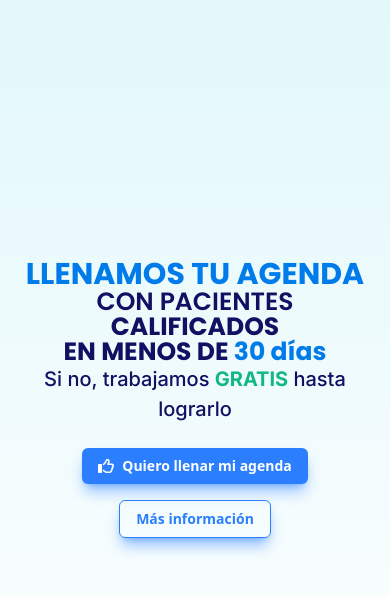
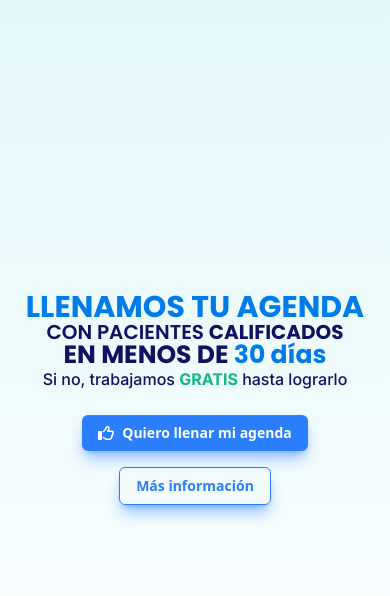
Before and after one commit to JeisonBalduz/Cesar-run, a website: page index.html in a window 390 px wide. Shown: the part 44-640 px from the top of the page. Drawn offline with nearby package versions, Linux system fonts and the light colour scheme.

Commit message:
movil v3

```diff
--- a/index.html
+++ b/index.html
@@ -71,19 +71,19 @@
     <main class="">
         <!-- Sección 1: Hero -->
         <!-- Hero Section -->
-        <header id="hero" class="flex flex-col justify-center items-center h-screen text-center px-4 pt-10 ">
+        <header id="hero" class="flex flex-col justify-center items-center h-screen text-center sm:px-0 md:px-4 pt-10 ">
             <h1 class="titulo flex flex-col sm:gap-2 md:gap-3">
                 <span class="text-[30px] sm:text-[50px] md:text-[70px] font-bold text-lightblue leading-none sm:md-4 md:md-5">LLENAMOS TU AGENDA</span>
-                <span class="text-[25px] sm:text-[40px] md:text-[50px] font-semibold text-darkblue leading-none ">
+                <span class="text-[20px] sm:text-[30px] md:text-[50px]  font-semibold text-darkblue leading-none ">
                     CON PACIENTES
-                    <span class="text-[25px] sm:text-[40px] md:text-[50px] font-bold text-darkblue">CALIFICADOS</span>
+                    <span class="font-bold text-darkblue">CALIFICADOS</span>
                 </span>
-                <span class="text-[25px] sm:text-[40px] md:text-[40px] font-bold text-darkblue leading-none">
+                <span class="text-[25px] sm:text-[30px] md:text-[40px] font-bold text-darkblue leading-none">
                     EN MENOS DE
                     <span id="typewriter" class="sm:text-[40px] md:text-[40px] font-bold text-lightblue"></span>
                 </span>
             </h1>
-            <span class="subtitulo text-[20px] sm:text-[20px] md:text-[40px] font-semibold text-darkblue">
+            <span class="subtitulo  sm:text-[10px] md:text-[40px] font-semibold text-darkblue">
                 Si no, trabajamos <span class="text-mintgreen font-bold">GRATIS</span> hasta lograrlo
             </span>
             <div class="mt-6 flex flex-col md:flex-row gap-4">
```
Also changed, not shown: src/output.css.
